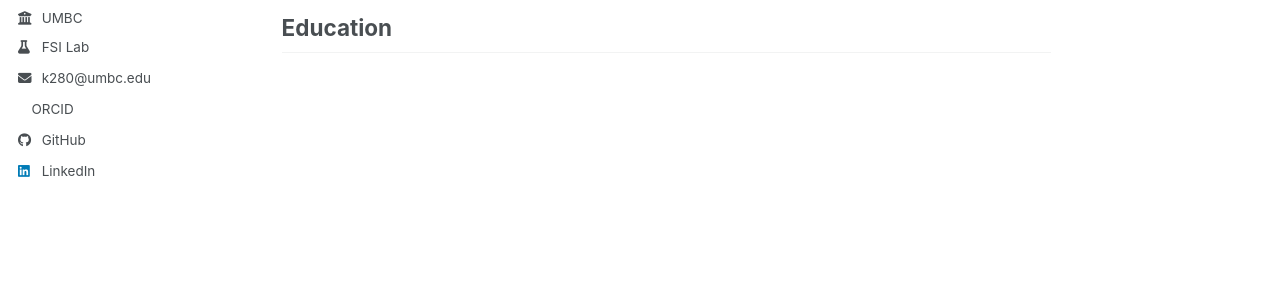
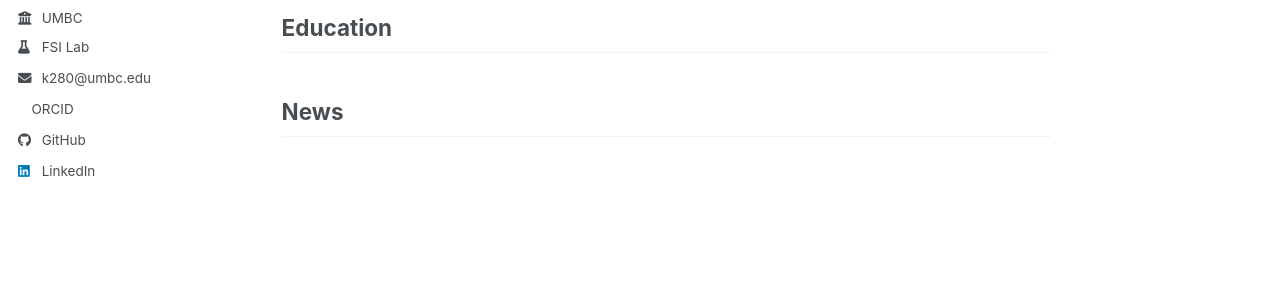
Before and after one commit to hyeonjoong-k/hyeonjoong-k.github.io, a Jekyll site: the page built from _pages/about.md, in a window 1280 px wide. Shown: the part 397-690 px from the top of the page. Built offline with Jekyll 4.4.1, drawn with Linux system fonts in a browser that asks for light colours; a style sheet for code colours, icons or effects is not loaded.

Commit message:
Update about.md

```diff
--- a/_pages/about.md
+++ b/_pages/about.md
@@ -14,3 +14,5 @@ Hello!, I am a first-year Computer Science Ph.D. at University of Maryland, Balt
 ## Research Experience
 
 ## Education
+
+## News
```
